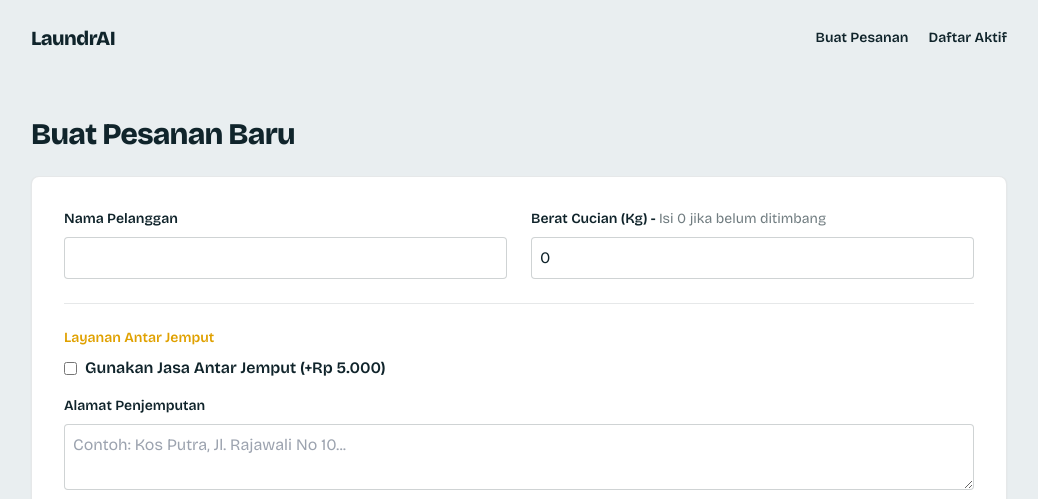
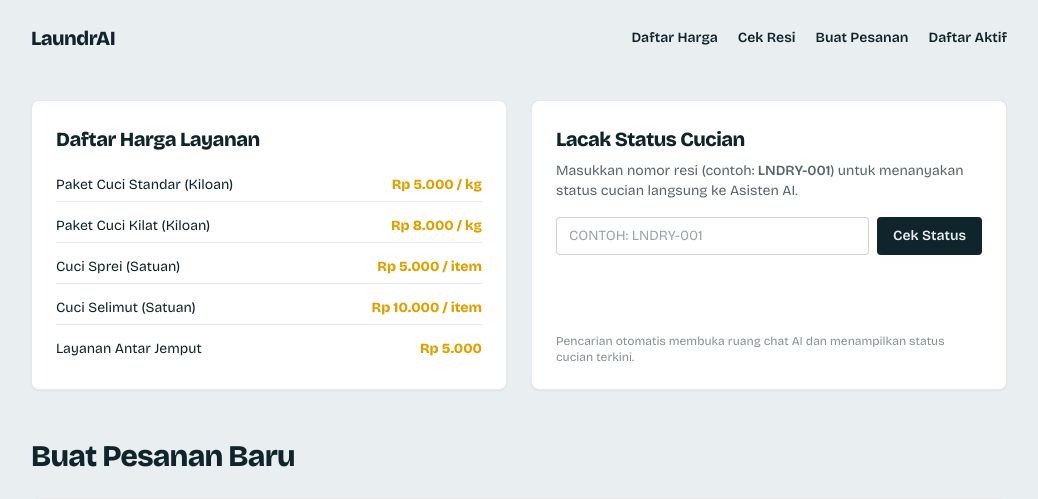
Before and after one commit to Deva658/PAW-Project-LaundrAI, a Node server app: page / in a window 1280 px wide. Shown: the top 499 px of the page, without its empty margins (121-1159 px from the left). Run offline with Node 20, Linux system fonts and the light colour scheme; data that the repository does not hold is empty; some libraries are stand-ins or nearby versions.

Commit message:
Week9(feat): enhance chatbot functionality with order tracking and pricing details

```diff
--- a/views/index.ejs
+++ b/views/index.ejs
@@ -1,5 +1,4 @@
 <%- include('partials/head', { judul: title }) %>
-<!-- CDN Leaflet untuk Peta -->
 <link rel="stylesheet" href="https://unpkg.com/leaflet@1.9.4/dist/leaflet.css" />
 <script src="https://unpkg.com/leaflet@1.9.4/dist/leaflet.js"></script>
 
@@ -8,14 +7,60 @@
   <header class="max-w-5xl mx-auto px-6 py-6 flex items-center justify-between">
     <a href="/" class="text-xl font-extrabold tracking-tight">LaundrAI</a>
     <nav class="flex gap-5 text-sm font-semibold">
+      <a href="#daftar-harga" class="hover:underline">Daftar Harga</a>
+      <a href="#cek-resi" class="hover:underline">Cek Resi</a>
       <a href="#form-pesanan" class="hover:underline">Buat Pesanan</a>
       <a href="#daftar-pesanan" class="hover:underline">Daftar Aktif</a>
     </nav>
   </header>
 
   <main class="max-w-5xl mx-auto px-6 pb-20">
-    <!-- Form Create & Update Pesanan -->
-    <section id="form-pesanan" class="pt-10 mb-16">
+
+    <!-- 1. DAFTAR HARGA & CEK RESI DI BERANDA (US-03 & US-04) -->
+    <section id="daftar-harga" class="pt-6 mb-12 grid md:grid-cols-2 gap-6">
+      <div class="bg-white p-6 rounded-lg shadow-sm border border-tinta/10">
+        <h2 class="text-xl font-extrabold tracking-tight mb-4">Daftar Harga Layanan</h2>
+        <div class="space-y-2 text-sm">
+          <div class="flex justify-between py-1.5 border-b border-tinta/10">
+            <span>Paket Cuci Standar (Kiloan)</span>
+            <span class="font-bold text-madu">Rp 5.000 / kg</span>
+          </div>
+          <div class="flex justify-between py-1.5 border-b border-tinta/10">
+            <span>Paket Cuci Kilat (Kiloan)</span>
+            <span class="font-bold text-madu">Rp 8.000 / kg</span>
+          </div>
+          <div class="flex justify-between py-1.5 border-b border-tinta/10">
+            <span>Cuci Sprei (Satuan)</span>
+            <span class="font-bold text-madu">Rp 5.000 / item</span>
+          </div>
+          <div class="flex justify-between py-1.5 border-b border-tinta/10">
+            <span>Cuci Selimut (Satuan)</span>
+            <span class="font-bold text-madu">Rp 10.000 / item</span>
+          </div>
+          <div class="flex justify-between py-1.5">
+            <span>Layanan Antar Jemput</span>
+            <span class="font-bold text-madu">Rp 5.000</span>
+          </div>
+        </div>
+      </div>
+
+      <div id="cek-resi" class="bg-white p-6 rounded-lg shadow-sm border border-tinta/10 flex flex-col justify-between">
+        <div>
+          <h2 class="text-xl font-extrabold tracking-tight mb-2">Lacak Status Cucian</h2>
+          <p class="text-sm text-tinta/70 mb-4">Masukkan nomor resi (contoh: <span class="font-semibold">LNDRY-001</span>) untuk menanyakan status cucian langsung ke Asisten AI.</p>
+          <div class="flex gap-2">
+            <input type="text" id="inputCariResi" placeholder="Contoh: LNDRY-001" class="flex-1 border border-tinta/20 rounded px-3 py-2 text-sm uppercase focus:outline-tinta">
+            <button type="button" onclick="cekResiViaAI()" class="bg-tinta text-kabut font-semibold px-4 py-2 rounded text-sm hover:bg-tinta/90 transition">
+              Cek Status
+            </button>
+          </div>
+        </div>
+        <p class="text-xs text-tinta/50 mt-4">Pencarian otomatis membuka ruang chat AI dan menampilkan status cucian terkini.</p>
+      </div>
+    </section>
+
+    <!-- 2. FORM CREATE & UPDATE PESANAN (US-01 & US-02) -->
+    <section id="form-pesanan" class="mb-16">
       <h2 class="text-3xl font-extrabold tracking-tight mb-6" id="form-title">Buat Pesanan Baru</h2>
       <form id="orderForm" class="bg-white p-8 rounded-lg shadow-sm border border-tinta/10">
         <input type="hidden" id="pesananId" value="">
@@ -32,21 +77,25 @@
         </div>
 
         <div class="mt-6 border-t border-tinta/10 pt-6">
-          <label class="block text-sm font-semibold mb-2 text-madu">Layanan Antar Jemput</label>
-          <label class="flex items-center gap-2 cursor-pointer mb-4">
-            <input type="checkbox" name="tambahan" value="Antar Jemput" onchange="hitungTotal()">
+          <label class="block text-sm font-semibold mb-2 text-madu">Metode Layanan</label>
+          <label class="flex items-center gap-2 cursor-pointer">
+            <input type="checkbox" id="cbAntarJemput" name="tambahan" value="Antar Jemput" onchange="toggleAlamatJemput(); hitungTotal();">
             <span class="font-semibold">Gunakan Jasa Antar Jemput (+Rp 5.000)</span>
           </label>
 
+          <!-- Input alamat & peta muncul dinamis saat Antar Jemput dipilih -->
+          <div id="areaAntarJemput" class="hidden mt-4 space-y-4">
+            <div>
               <label class="block text-sm font-semibold mb-2">Alamat Penjemputan</label>
               <textarea id="alamat" rows="2" placeholder="Contoh: Kos Putra, Jl. Rajawali No 10..." class="w-full border border-tinta/20 rounded p-2 focus:outline-tinta"></textarea>
             </div>
-
-        <div class="mt-4">
+            <div>
               <label class="block text-sm font-semibold mb-2">Pilih Titik Lokasi (Klik pada peta)</label>
               <div id="map" class="w-full h-64 rounded border border-tinta/20 z-0"></div>
               <input type="hidden" id="koordinat" value="">
               <p class="text-xs text-tinta/60 mt-1" id="koordinat-text">Titik belum dipilih.</p>
+            </div>
+          </div>
         </div>
 
         <div class="mt-6 border-t border-tinta/10 pt-6">
@@ -61,7 +110,8 @@
           </div>
         </div>
 
-        <div class="mt-6">
+        <div class="mt-6 flex flex-col md:flex-row gap-6">
+          <div class="flex-1">
             <label class="block text-sm font-semibold mb-2">Item Tambahan (Pilih lebih dari satu)</label>
             <div class="flex gap-4">
               <label class="flex items-center gap-2 cursor-pointer">
@@ -70,6 +120,16 @@
               <label class="flex items-center gap-2 cursor-pointer">
                 <input type="checkbox" name="tambahan" value="Selimut" onchange="hitungTotal()"> Selimut (+Rp 10.000)
               </label>
+            </div>
+          </div>
+
+          <div class="flex-1 hidden" id="statusContainer">
+            <label class="block text-sm font-semibold mb-2">Status Cucian</label>
+            <select id="statusCucian" class="w-full border border-tinta/20 rounded p-2 focus:outline-tinta">
+              <option value="Menunggu">Menunggu</option>
+              <option value="Diproses">Diproses</option>
+              <option value="Selesai">Selesai</option>
+            </select>
           </div>
         </div>
 
@@ -86,7 +146,7 @@
       </form>
     </section>
 
-    <!-- Tabel / Daftar Read, Update, Delete -->
+    <!-- 3. DAFTAR PESANAN AKTIF -->
     <section id="daftar-pesanan" class="scroll-mt-10">
       <h2 class="text-3xl font-extrabold tracking-tight mb-6">Daftar Pesanan Aktif</h2>
 
@@ -94,10 +154,18 @@
         <% if (pesanan.length === 0) { %>
           <p class="text-tinta/60 italic">Belum ada pesanan aktif saat ini.</p>
         <% } else { %>
-          <% pesanan.forEach(function (p) { %>
+          <% pesanan.forEach(function (p) {
+            const kodeResi = 'LNDRY-' + String(p.id).padStart(3, '0');
+          %>
             <div class="bg-white p-6 rounded-lg shadow-sm border border-tinta/10 flex flex-col md:flex-row justify-between items-start md:items-center gap-4">
               <div>
+                <div class="flex items-center gap-2.5 flex-wrap">
+                  <span class="text-xs font-mono font-bold bg-tinta text-kabut px-2 py-0.5 rounded"><%= kodeResi %></span>
                   <h3 class="text-xl font-bold"><%= p.nama_pelanggan %></h3>
+                  <span class="text-xs px-2 py-0.5 rounded font-bold <%= p.status === 'Selesai' ? 'bg-green-100 text-green-700' : p.status === 'Diproses' ? 'bg-yellow-100 text-yellow-700' : 'bg-gray-100 text-gray-700' %>">
+                    <%= p.status || 'Menunggu' %>
+                  </span>
+                </div>
                 <p class="text-sm text-tinta/70 mt-1">
                   <span class="font-semibold text-tinta"><%= p.paket_utama %></span>
                   (<%= p.berat_kg %> Kg)
@@ -120,7 +188,7 @@
                   <p class="text-xl font-extrabold text-madu">Rp <%= parseInt(p.total_harga).toLocaleString('id-ID') %></p>
                 </div>
                 <div class="flex gap-2">
-                  <button onclick="editPesanan('<%= p.id %>', '<%= p.nama_pelanggan %>', '<%= p.paket_utama %>', '<%= p.item_tambahan %>', '<%= p.berat_kg %>', '<%= p.alamat_jemput %>', '<%= p.koordinat_lokasi %>')" class="bg-kabut text-tinta px-3 py-1.5 rounded text-sm font-semibold hover:bg-tinta hover:text-kabut transition">Edit</button>
+                  <button onclick="editPesanan('<%= p.id %>', '<%= p.nama_pelanggan %>', '<%= p.paket_utama %>', '<%= p.item_tambahan %>', '<%= p.berat_kg %>', '<%= p.alamat_jemput %>', '<%= p.koordinat_lokasi %>', '<%= p.status || 'Menunggu' %>')" class="bg-kabut text-tinta px-3 py-1.5 rounded text-sm font-semibold hover:bg-tinta hover:text-kabut transition">Edit</button>
                   <button onclick="hapusPesanan('<%= p.id %>')" class="bg-red-100 text-red-700 px-3 py-1.5 rounded text-sm font-semibold hover:bg-red-600 hover:text-white transition">Batal</button>
                 </div>
               </div>
@@ -131,18 +199,18 @@
     </section>
   </main>
 
-  <!-- MODAL RESI PESANAN -->
+  <!-- MODAL RESI PESANAN (LNDRY-XXX) -->
   <div id="modalResi" class="hidden fixed inset-0 bg-black/50 z-50 flex items-center justify-center p-4">
     <div class="bg-white rounded-lg shadow-2xl max-w-md w-full p-6 relative border border-tinta/20">
       <div class="text-center pb-4 border-b border-tinta/10">
-        <h3 class="text-2xl font-extrabold tracking-tight">🧾 RESI PESANAN LAUNDRAI</h3>
-        <p class="text-xs text-tinta/60 mt-1">Bukti Transaksi Resmi</p>
+        <h3 class="text-2xl font-extrabold tracking-tight">RESI PESANAN LAUNDRAI</h3>
+        <p class="text-xs text-tinta/60 mt-1">Simpan nomor resi untuk melacak status cucian</p>
       </div>
 
       <div class="py-4 space-y-3 text-sm">
         <div class="flex justify-between">
-          <span class="text-tinta/70">ID Transaksi:</span>
-          <span class="font-bold" id="resiId">-</span>
+          <span class="text-tinta/70">Nomor Resi:</span>
+          <span class="font-mono font-bold text-tinta" id="resiId">-</span>
         </div>
         <div class="flex justify-between">
           <span class="text-tinta/70">Nama Pelanggan:</span>
@@ -159,6 +227,10 @@
         <div class="flex justify-between">
           <span class="text-tinta/70">Item Tambahan:</span>
           <span class="font-bold" id="resiTambahan">-</span>
+        </div>
+        <div class="flex justify-between">
+          <span class="text-tinta/70">Status Awal:</span>
+          <span class="font-bold" id="resiStatus">Menunggu</span>
         </div>
         <div class="flex justify-between">
           <span class="text-tinta/70">Alamat Jemput:</span>
@@ -183,7 +255,7 @@
 
   <!-- WIDGET CHATBOT AI -->
   <button id="chatToggleBtn" class="fixed bottom-6 right-6 bg-tinta text-white px-6 py-3 rounded-full shadow-xl font-bold hover:bg-tinta/90 transition z-50 flex items-center gap-2">
-    <span>💬 Tanya CS AI</span>
+    <span>Tanya CS AI</span>
   </button>
 
   <div id="chatBox" class="hidden fixed bottom-20 right-6 w-80 bg-white rounded-lg shadow-2xl border border-tinta/20 z-50 flex flex-col overflow-hidden">
@@ -193,11 +265,11 @@
     </div>
     <div id="chatMessages" class="h-64 overflow-y-auto p-4 flex flex-col gap-3 text-sm bg-gray-50">
       <div class="bg-gray-200 text-tinta p-2 rounded-lg max-w-[80%] self-start">
-        Halo! Selamat datang di LaundrAI ~ Ada yang bisa kami bantu? Mau nanya soal harga cucian, layanan antar-jemput, atau yang lainnya? Bilang aja ya! 😊
+        Halo! Selamat datang di LaundrAI. Tanya harga layanan atau cek status resi (contoh: LNDRY-001) di sini ya!
       </div>
     </div>
     <div class="p-3 border-t border-tinta/10 flex gap-2 bg-white">
-      <input type="text" id="chatInput" placeholder="Ketik pesan..." class="flex-1 border border-tinta/20 rounded px-3 py-2 focus:outline-tinta text-sm">
+      <input type="text" id="chatInput" placeholder="Ketik pesan atau nomor resi..." class="flex-1 border border-tinta/20 rounded px-3 py-2 focus:outline-tinta text-sm">
       <button id="sendChatBtn" class="bg-tinta text-white px-4 py-2 rounded text-sm font-semibold hover:bg-tinta/90">Kirim</button>
     </div>
   </div>
@@ -218,10 +290,23 @@
       document.getElementById('koordinat-text').innerText = "Titik dipilih: " + koordString;
     });
 
-    // --- LOGIKA FORM & CRUD PESANAN ---
+    // --- TOGGLE DINAMIS ALAMAT ANTAR JEMPUT ---
+    function toggleAlamatJemput() {
+      const checked = document.getElementById('cbAntarJemput').checked;
+      const area = document.getElementById('areaAntarJemput');
+      if (checked) {
+        area.classList.remove('hidden');
+        setTimeout(() => map.invalidateSize(), 150);
+      } else {
+        area.classList.add('hidden');
+        document.getElementById('alamat').value = '';
+        document.getElementById('koordinat').value = '';
+      }
+    }
+
+    // --- KALKULATOR HARGA OTOMATIS ---
     function hitungTotal() {
-      const beratStr = document.getElementById('berat').value;
-      const berat = parseFloat(beratStr) || 0;
+      const berat = parseFloat(document.getElementById('berat').value) || 0;
       const paket = document.querySelector('input[name="paket"]:checked').value;
       const tambahanNodes = document.querySelectorAll('input[name="tambahan"]:checked');
 
@@ -238,6 +323,7 @@
       document.getElementById('totalHargaDisplay').innerText = 'Rp ' + total.toLocaleString('id-ID');
     }
 
+    // --- SUBMIT PESANAN ---
     document.getElementById('orderForm').addEventListener('submit', async (e) => {
       e.preventDefault();
       const id = document.getElementById('pesananId').value;
@@ -250,7 +336,8 @@
         berat_kg: parseFloat(document.getElementById('berat').value) || 0,
         alamat_jemput: document.getElementById('alamat').value,
         koordinat_lokasi: document.getElementById('koordinat').value,
-        total_harga: parseFloat(document.getElementById('totalHargaValue').value)
+        total_harga: parseFloat(document.getElementById('totalHargaValue').value),
+        status: document.getElementById('statusCucian').value || 'Menunggu'
       };
 
       const url = id ? `/api/pesanan/${id}` : '/api/pesanan';
@@ -265,7 +352,6 @@
         const result = await res.json();
 
         if(result.sukses) {
-          // Jika tambah data baru, tampilkan modal resi
           if (!id && result.data) {
             tampilkanResi(result.data);
           } else {
@@ -277,13 +363,18 @@
       }
     });
 
+    function formatResi(id) {
+      return 'LNDRY-' + String(id).padStart(3, '0');
+    }
+
     function tampilkanResi(data) {
-      document.getElementById('resiId').innerText = "#" + data.id;
+      document.getElementById('resiId').innerText = formatResi(data.id);
       document.getElementById('resiNama').innerText = data.nama_pelanggan;
       document.getElementById('resiPaket').innerText = data.paket_utama;
       document.getElementById('resiBerat').innerText = data.berat_kg + " Kg";
       document.getElementById('resiTambahan').innerText = data.item_tambahan || "Tidak ada";
-      document.getElementById('resiAlamat').innerText = data.alamat_jemput || "Ambil sendiri ke toko";
+      document.getElementById('resiStatus').innerText = data.status || "Menunggu";
+      document.getElementById('resiAlamat').innerText = data.alamat_jemput || "Antar sendiri ke toko";
       document.getElementById('resiTotal').innerText = "Rp " + parseInt(data.total_harga).toLocaleString('id-ID');
 
       document.getElementById('modalResi').classList.remove('hidden');
@@ -308,23 +399,18 @@
       }
     }
 
-    function editPesanan(id, nama, paket, tambahan, berat, alamat, koordinat) {
-      document.getElementById('form-title').innerText = "Update Data & Berat Cucian";
+    function editPesanan(id, nama, paket, tambahan, berat, alamat, koordinat, status) {
+      document.getElementById('form-title').innerText = "Update Pesanan & Status Cucian (" + formatResi(id) + ")";
       document.getElementById('pesananId').value = id;
       document.getElementById('nama').value = nama;
       document.getElementById('berat').value = berat;
 
-      if (alamat && alamat !== 'undefined') document.getElementById('alamat').value = alamat;
-      else document.getElementById('alamat').value = '';
-
-      if (koordinat && koordinat !== 'undefined') {
-        document.getElementById('koordinat').value = koordinat;
-        document.getElementById('koordinat-text').innerText = "Titik lokasi sebelumnya tersimpan.";
-      }
+      document.getElementById('statusContainer').classList.remove('hidden');
+      document.getElementById('statusCucian').value = status || 'Menunggu';
 
       document.querySelector(`input[name="paket"][value="${paket}"]`).checked = true;
+      document.querySelectorAll('input[name="tambahan"]').forEach(cb => cb.checked = false);
 
-      document.querySelectorAll('input[name="tambahan"]').forEach(cb => cb.checked = false);
       if (tambahan && tambahan !== 'undefined') {
         const itemArray = tambahan.split(', ');
         itemArray.forEach(item => {
@@ -333,11 +419,18 @@
         });
       }
 
+      toggleAlamatJemput();
+      if (alamat && alamat !== 'undefined') document.getElementById('alamat').value = alamat;
+      if (koordinat && koordinat !== 'undefined') {
+        document.getElementById('koordinat').value = koordinat;
+        document.getElementById('koordinat-text').innerText = "Titik lokasi sebelumnya tersimpan.";
+      }
+
       hitungTotal();
       window.scrollTo({ top: 0, behavior: 'smooth' });
     }
 
-    // --- LOGIKA CHATBOT AI ---
+    // --- LOGIKA CHATBOT AI & CEK RESI ---
     const chatToggleBtn = document.getElementById('chatToggleBtn');
     const closeChatBtn = document.getElementById('closeChatBtn');
     const chatBox = document.getElementById('chatBox');
@@ -355,14 +448,14 @@
 
     const appendMessage = (msg, sender) => {
       const div = document.createElement('div');
-      div.className = `p-2 rounded-lg max-w-[80%] ${sender === 'user' ? 'bg-tinta text-white self-end' : 'bg-gray-200 text-tinta self-start'}`;
+      div.className = `p-2 rounded-lg max-w-[80%] whitespace-pre-line ${sender === 'user' ? 'bg-tinta text-white self-end' : 'bg-gray-200 text-tinta self-start'}`;
       div.innerText = msg;
       chatMessages.appendChild(div);
       chatMessages.scrollTop = chatMessages.scrollHeight;
     };
 
-    const handleSendChat = async () => {
-      const message = chatInput.value.trim();
+    const kirimPesanKeAI = async (pesanTeks) => {
+      const message = pesanTeks.trim();
       if (!message) return;
 
       appendMessage(message, 'user');
@@ -370,7 +463,7 @@
 
       const loadingDiv = document.createElement('div');
       loadingDiv.className = 'bg-gray-200 text-tinta p-2 rounded-lg max-w-[80%] self-start italic text-xs';
-      loadingDiv.innerText = 'AI sedang mengetik...';
+      loadingDiv.innerText = 'AI sedang mengecek data...';
       loadingDiv.id = 'loadingMsg';
       chatMessages.appendChild(loadingDiv);
       chatMessages.scrollTop = chatMessages.scrollHeight;
@@ -383,7 +476,8 @@
         });
         const data = await res.json();
 
-        document.getElementById('loadingMsg').remove();
+        const loader = document.getElementById('loadingMsg');
+        if (loader) loader.remove();
 
         if (data.success) {
           appendMessage(data.data.reply, 'bot');
@@ -391,14 +485,29 @@
           appendMessage("Error: " + data.message, 'bot');
         }
       } catch (err) {
-        document.getElementById('loadingMsg').remove();
+        const loader = document.getElementById('loadingMsg');
+        if (loader) loader.remove();
         appendMessage("Gagal terhubung ke AI.", 'bot');
       }
     };
 
-    sendChatBtn.addEventListener('click', handleSendChat);
+    function cekResiViaAI() {
+      const resi = document.getElementById('inputCariResi').value.trim().toUpperCase();
+      if (!resi) {
+        alert("Masukkan nomor resi terlebih dahulu (contoh: LNDRY-001)");
+        return;
+      }
+      chatBox.classList.remove('hidden');
+      document.getElementById('inputCariResi').value = '';
+      kirimPesanKeAI(`Tolong cek status pesanan untuk nomor resi ${resi}`);
+    }
+
+    sendChatBtn.addEventListener('click', () => kirimPesanKeAI(chatInput.value));
     chatInput.addEventListener('keypress', (e) => {
-      if (e.key === 'Enter') handleSendChat();
+      if (e.key === 'Enter') kirimPesanKeAI(chatInput.value);
+    });
+    document.getElementById('inputCariResi').addEventListener('keypress', (e) => {
+      if (e.key === 'Enter') cekResiViaAI();
     });
   </script>
 
```
Also changed, not shown: services/gemini.service.js (+33 -16 lines). Lines whose indentation alone changed are shown as unchanged.
